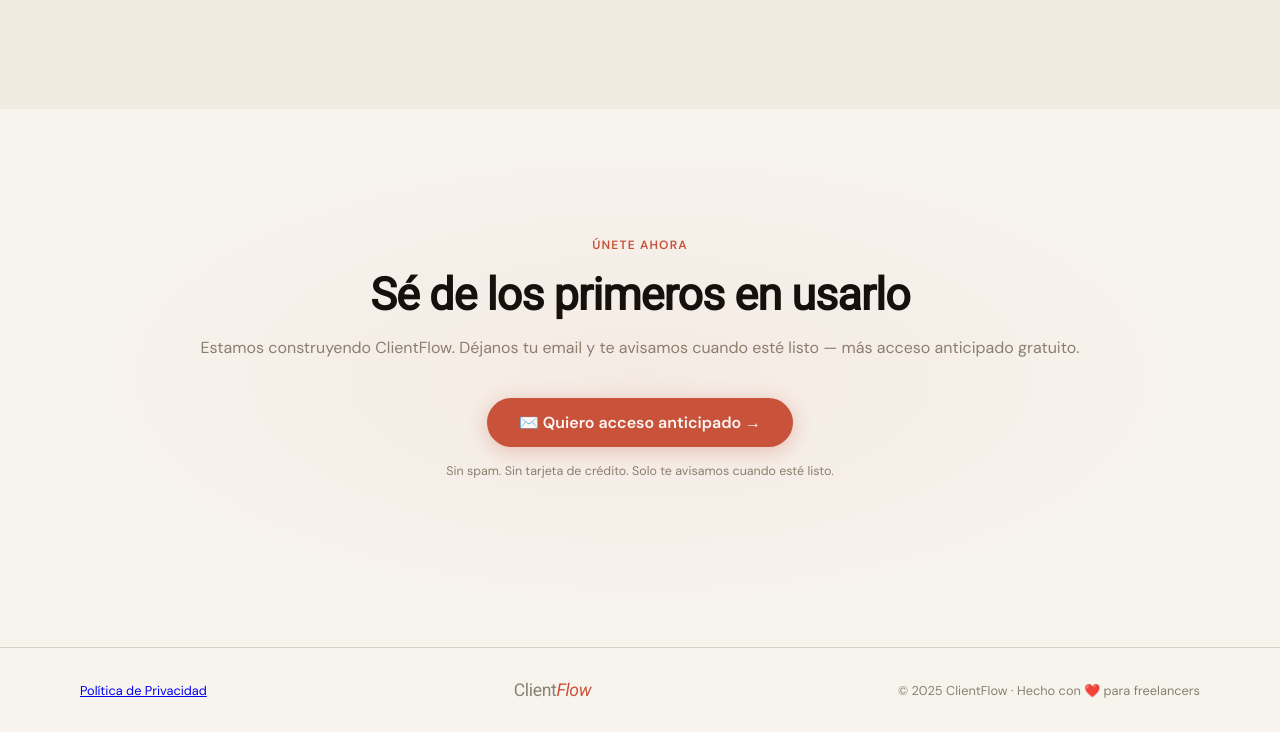
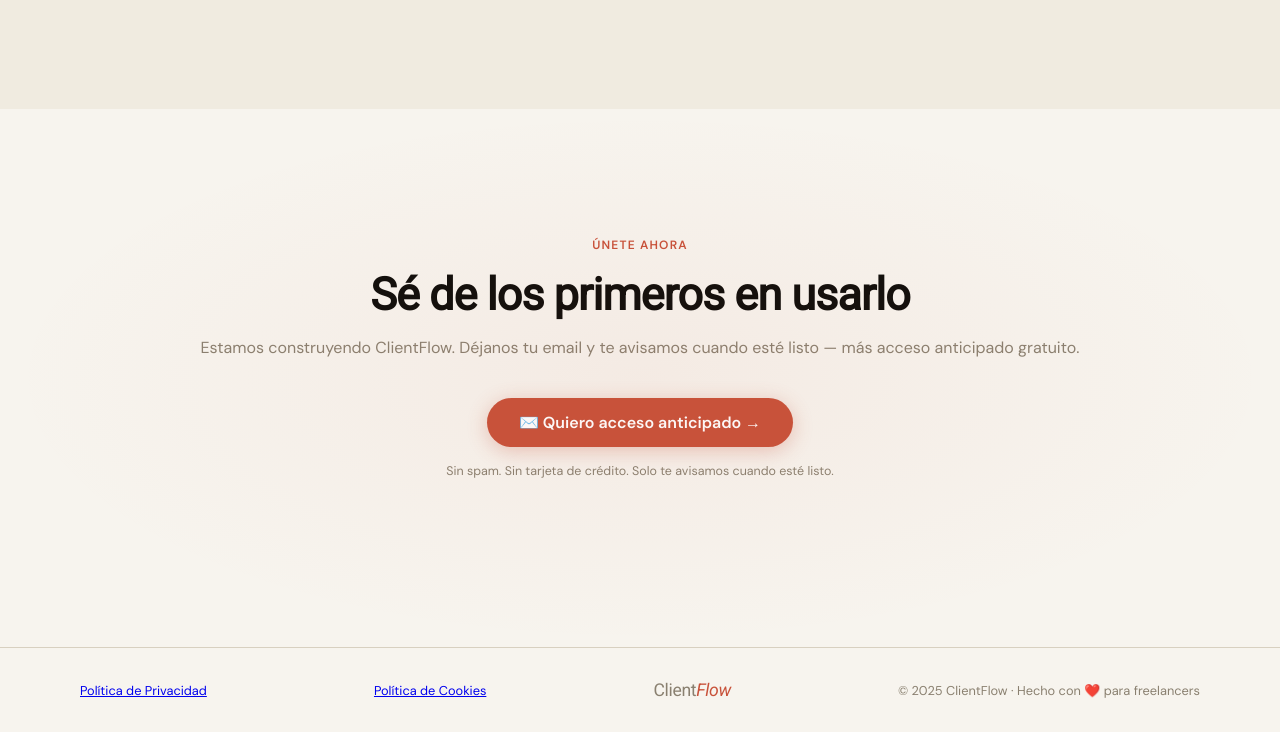
Before and after one commit to clientflow26/clientflow, a plain HTML site: page index.html in a window 1280 px wide. Shown: the part 3535-4267 px from the top of the page. Drawn offline with Linux system fonts and the light colour scheme.

Commit message:
Update index.html

```diff
--- a/index.html
+++ b/index.html
@@ -754,6 +754,7 @@
 
 <footer>
   <a href="https://www.iubenda.com/privacy-policy/55423287" class="iubenda-white iubenda-noiframe iubenda-embed" title="Política de Privacidad ">Política de Privacidad</a><script type="text/javascript">(function (w,d) {var loader = function () {var s = d.createElement("script"), tag = d.getElementsByTagName("script")[0]; s.src="https://cdn.iubenda.com/iubenda.js"; tag.parentNode.insertBefore(s,tag);}; if(w.addEventListener){w.addEventListener("load", loader, false);}else if(w.attachEvent){w.attachEvent("onload", loader);}else{w.onload = loader;}})(window, document);</script>
+  <a href="https://www.iubenda.com/privacy-policy/55423287/cookie-policy" class="iubenda-white iubenda-noiframe iubenda-embed" title="Política de Cookies ">Política de Cookies</a><script type="text/javascript">(function (w,d) {var loader = function () {var s = d.createElement("script"), tag = d.getElementsByTagName("script")[0]; s.src="https://cdn.iubenda.com/iubenda.js"; tag.parentNode.insertBefore(s,tag);}; if(w.addEventListener){w.addEventListener("load", loader, false);}else if(w.attachEvent){w.attachEvent("onload", loader);}else{w.onload = loader;}})(window, document);</script>
   <div class="logo" style="font-size:1.1rem">Client<span style="color:var(--accent);font-style:italic">Flow</span></div>
   <p>© 2025 ClientFlow · Hecho con ❤️ para freelancers</p>
 </footer>
```
